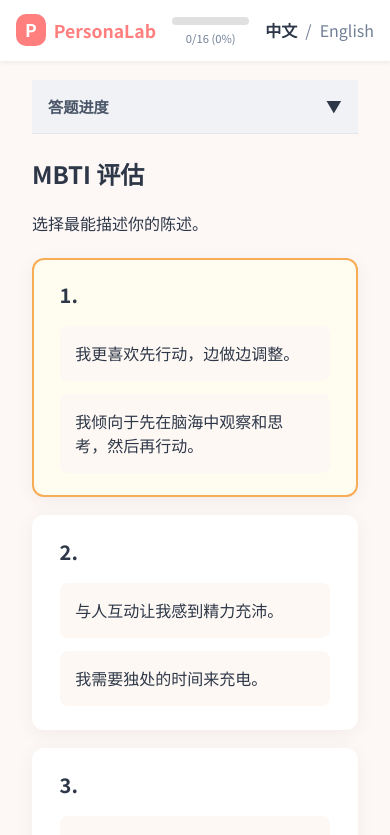
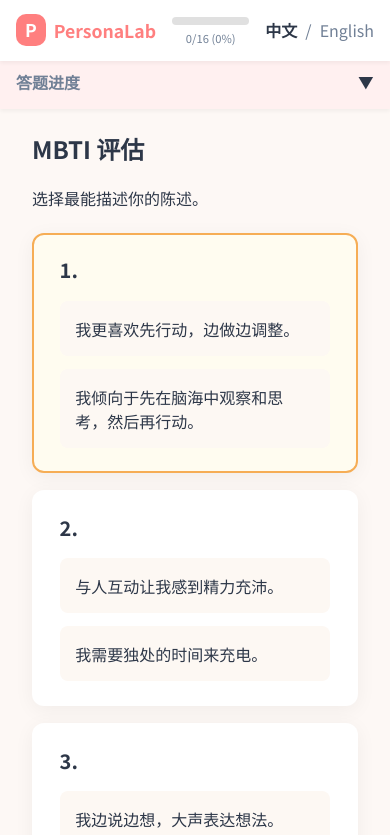
Before and after one commit to 18976qwer/PersonaLabPsychTest, a React (Vite) app in the folder client/: page /mbti in a window 390 px wide. Shown: the top 835 px of the page. Built offline with nearby package versions, Linux system fonts and the light colour scheme; no server answers.

Commit message:
Mobile UI Refinement

```diff
--- a/client/src/pages/EnneagramPage.tsx
+++ b/client/src/pages/EnneagramPage.tsx
@@ -34,13 +34,16 @@ const Sidebar = styled.div`
 
   @media (max-width: ${({ theme }) => theme.breakpoints.mobile}) {
     width: 100%;
-    position: sticky;
+    position: fixed;
     top: 56px;
+    left: 0;
+    right: 0;
     z-index: 900;
     background: ${({ theme }) => theme.colors.background};
     padding: 0;
     margin-top: 0;
     height: auto;
+    box-shadow: 0 2px 4px rgba(0,0,0,0.05);
   }
 `;
 
@@ -66,7 +69,7 @@ const SidebarContent = styled.div`
     padding: 0;
     max-height: none;
     margin-bottom: 0;
-    background: transparent;
+    background: #fff0f0;
     box-shadow: none;
     border-radius: 0;
 
@@ -90,7 +93,7 @@ const ExpandedContent = styled.div<{ $isExpanded?: boolean }>`
     z-index: 100;
     border-radius: 0 0 12px 12px;
     margin-top: 0;
-    border-top: none;
+    border-top: 1px solid rgba(0,0,0,0.05);
   }
 `;
 
@@ -118,15 +121,14 @@ const MobileProgressHeader = styled.div`
     width: 100%;
     position: relative;
     padding: 0.8rem 1rem;
-    background: #f0f2f5;
-    border-bottom: 1px solid rgba(0,0,0,0.05);
+    background: transparent;
     cursor: pointer;
     z-index: 101;
 
     h3 {
-      font-size: 0.95rem;
-      font-weight: 600;
-      color: #4a5568;
+      font-size: 1rem;
+      font-weight: 700;
+      color: ${({ theme }) => theme.colors.textLight};
       margin: 0;
     }
   }
@@ -185,7 +187,7 @@ const MainContent = styled.div`
   margin-top: 1.4rem;
 
   @media (max-width: ${({ theme }) => theme.breakpoints.mobile}) {
-    margin-top: 0;
+    margin-top: 45px;
   }
 `;
 
--- a/client/src/pages/MBTIPage.tsx
+++ b/client/src/pages/MBTIPage.tsx
@@ -34,13 +34,16 @@ const Sidebar = styled.div`
 
   @media (max-width: ${({ theme }) => theme.breakpoints.mobile}) {
     width: 100%;
-    position: sticky;
-    top: 56px; /* Adjusted to match exact header height */
-    z-index: 900; /* Increased z-index to ensure it stays above content */
+    position: fixed;
+    top: 56px; /* Exact header height match */
+    left: 0;
+    right: 0;
+    z-index: 900;
     background: ${({ theme }) => theme.colors.background};
     padding: 0;
     margin-top: 0;
     height: auto;
+    box-shadow: 0 2px 4px rgba(0,0,0,0.05);
   }
 `;
 
@@ -63,7 +66,7 @@ const SidebarContent = styled.div`
   @media (max-width: ${({ theme }) => theme.breakpoints.mobile}) {
     padding: 0;
     margin-bottom: 0;
-    background: transparent;
+    background: #fff0f0; /* Light pink background to match style */
     box-shadow: none;
     border-radius: 0;
 
@@ -87,7 +90,7 @@ const ExpandedContent = styled.div<{ $isExpanded?: boolean }>`
     z-index: 100;
     border-radius: 0 0 12px 12px;
     margin-top: 0;
-    border-top: none;
+    border-top: 1px solid rgba(0,0,0,0.05);
   }
 `;
 
@@ -115,15 +118,14 @@ const MobileProgressHeader = styled.div`
     width: 100%;
     position: relative;
     padding: 0.8rem 1rem;
-    background: #f0f2f5; /* Light gray background for folded state */
-    border-bottom: 1px solid rgba(0,0,0,0.05);
-    cursor: pointer; /* Ensure clickable */
-    z-index: 101; /* Above expanded content */
+    background: transparent;
+    cursor: pointer;
+    z-index: 101;
 
     h3 {
-      font-size: 0.95rem;
-      font-weight: 600;
-      color: #4a5568;
+      font-size: 1rem;
+      font-weight: 700;
+      color: ${({ theme }) => theme.colors.textLight};
       margin: 0;
     }
   }
@@ -187,7 +189,7 @@ const MainContent = styled.div`
   margin-top: 0.4rem;
 
   @media (max-width: ${({ theme }) => theme.breakpoints.mobile}) {
-    margin-top: 0;
+    margin-top: 45px; /* Compensate for fixed sidebar height */
   }
 `;
 
```
